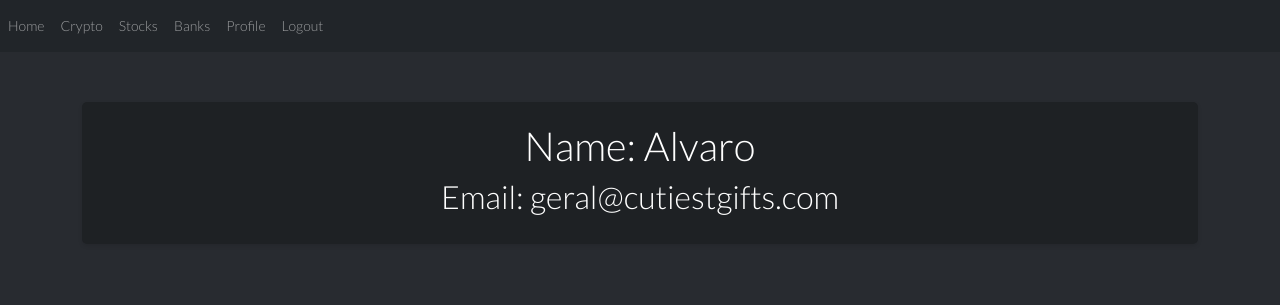
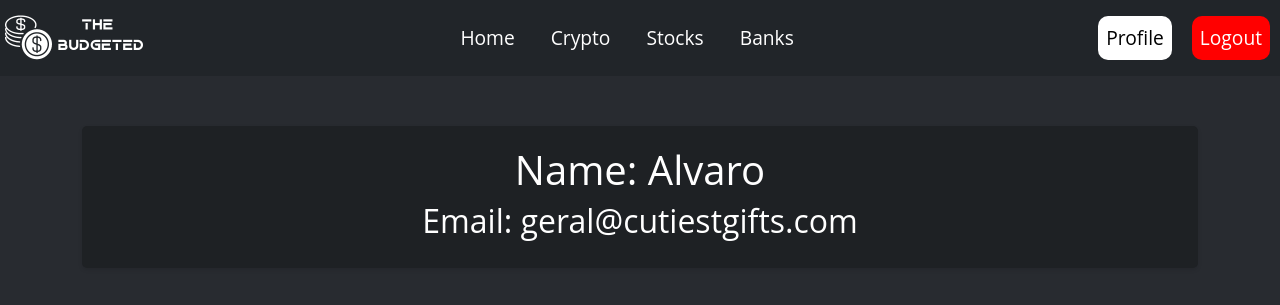
Before and after one commit to devve2kccc/BudgetManager, a Flask app: page /profile in a window 1280 px wide. Shown: the top 305 px of the page. Run offline with Flask 3, Linux system fonts and the light colour scheme; a user stored in the database is signed in; some libraries are stand-ins or nearby versions.

Commit message:
Design Improvements

```diff
--- a/website/static/css/auth.css
+++ b/website/static/css/auth.css
@@ -1,5 +1,4 @@
 body {
-    background-color: #282b30;
   font-family: "Open Sans", sans-serif;
   font-size: 14px;
   line-height: 1.42857143;
@@ -8,7 +7,9 @@ body {
   padding: 0;
   height: 100%;
   overflow: hidden;
+  background-color: #212529;
 }
+
 
 .signup-container {
   display: flex;
--- a/website/static/css/profile.css
+++ b/website/static/css/profile.css
@@ -1,6 +1,6 @@
 body {
   background-color: #282b30;
-    font-family: 'Lato', sans-serif;
+  font-family: "Open Sans", sans-serif;
   font-size: 14px;
   line-height: 1.42857143;
   color: #ffffff;
@@ -8,6 +8,43 @@ body {
   padding: 0;
   height: 100%;
   overflow: hidden;
+}
+
+.navbar {
+  background-color: #333;
+}
+
+.navbar-brand {
+  font-size: 1.5rem;
+}
+
+.navbar-nav .nav-link {
+  color: #fff;
+  font-size: 1.2rem;
+  margin-right: 10px;
+}
+
+.navbar-nav .nav-link:hover {
+  color: #ffc107;
+}
+
+.navbar-nav.ml-auto {
+  margin-left: auto;
+}
+
+.navbar-nav.ml-auto .nav-link {
+  margin-left: 10px;
+}
+
+#profile {
+  color: #000000;
+  background-color: #ffffff;
+  border-radius: 10px;
+}
+
+#logout {
+  background-color: red;
+  border-radius: 10px;
 }
 
 .profile-container {
--- a/website/templates/base.html
+++ b/website/templates/base.html
@@ -21,22 +21,43 @@
 
 <body>
   <nav class="navbar navbar-expand-lg navbar-dark bg-dark">
-    <button class="navbar-toggler" type="button" data-toggle="collapse" data-target="#navbar">
+    <a class="navbar-brand" href="#">
+      <img src="{{ url_for('static', filename='img/logo.png') }}" alt="Logo" width="150" height="50">
+    </a>
+    <button class="navbar-toggler" type="button" data-toggle="collapse" data-target="#navbarContent"
+      aria-controls="navbarContent" aria-expanded="false" aria-label="Toggle navigation">
       <span class="navbar-toggler-icon"></span>
     </button>
-    <div class="collapse navbar-collapse" id="navbar">
-      <div class="navbar-nav">
+
+    <div class="collapse navbar-collapse" id="navbarContent">
+      <ul class="navbar-nav ml-auto">
         {% if user.is_authenticated %}
-        <a class="nav-item nav-link" id="home" href="/">Home</a>
-        <a class="nav-item nav-link" id="crypto" href="/crypto">Crypto</a>
-        <a class="nav-item nav-link" id="stocks" href="/stocks">Stocks</a>
-        <a class="nav-item nav-link" id="banks" href="/banks">Banks</a>
+        <li class="nav-item">
+          <a class="nav-link" href="/">Home</a>
+        </li>
+        <li class="nav-item">
+          <a class="nav-link" href="/crypto">Crypto</a>
+        </li>
+        <li class="nav-item">
+          <a class="nav-link" href="/stocks">Stocks</a>
+        </li>
+        <li class="nav-item">
+          <a class="nav-link" href="/banks">Banks</a>
+        </li>
+        {% else %}
+        <li class="nav-item">
+          <a class="nav-link" href="/login">Login</a>
+        </li>
+        <li class="nav-item">
+          <a class="nav-link" href="/sign-up">Sign Up</a>
+        </li>
+        {% endif %}
+      </ul>
+      <div class="navbar-nav ml-auto">
+        {% if user.is_authenticated %}
         <a class="nav-item nav-link" id="profile" href="/profile">Profile</a>
         <a class="nav-item nav-link" id="logout" href="/logout">Logout</a>
-        {% else %}
-        <a class="nav-item nav-link" id="login" href="/login">Login</a>
-        <a class="nav-item nav-link" id="signUp" href="/sign-up">Sign Up</a>
-        {% endif%}
+        {% endif %}
       </div>
     </div>
   </nav>
@@ -64,6 +85,7 @@
   {% endwith %}
 
   <div class="container">{% block content %} {% endblock %}</div>
+  <script src="https://cdn.jsdelivr.net/npm/@popperjs/core@2.0.7/dist/umd/popper.min.js"></script>
   <script type="text/javascript" src="{{ url_for('static', filename='index.js') }}"></script>
 </body>
 
```
Also changed, not shown: website/static/css/bank.css (+37 -0 lines), website/static/css/style.css (+37 -0 lines), website/static/img/avatar.svg (deleted), website/static/img/banner.png (deleted), website/static/img/logo.png (added), website/static/img/wave.svg (deleted), website/static/index.js (line endings or trailing spaces). Lines whose indentation alone changed are shown as unchanged.
